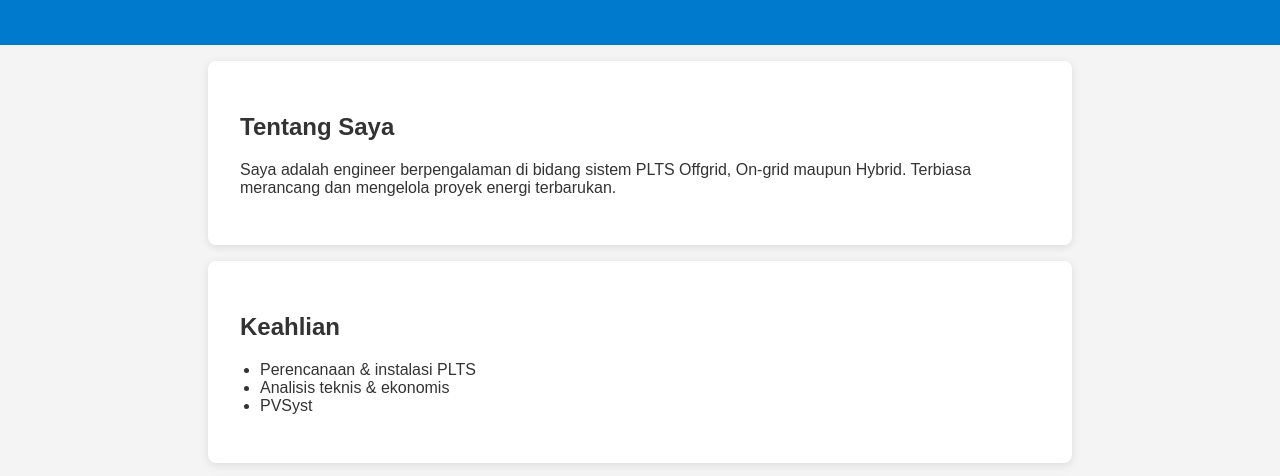
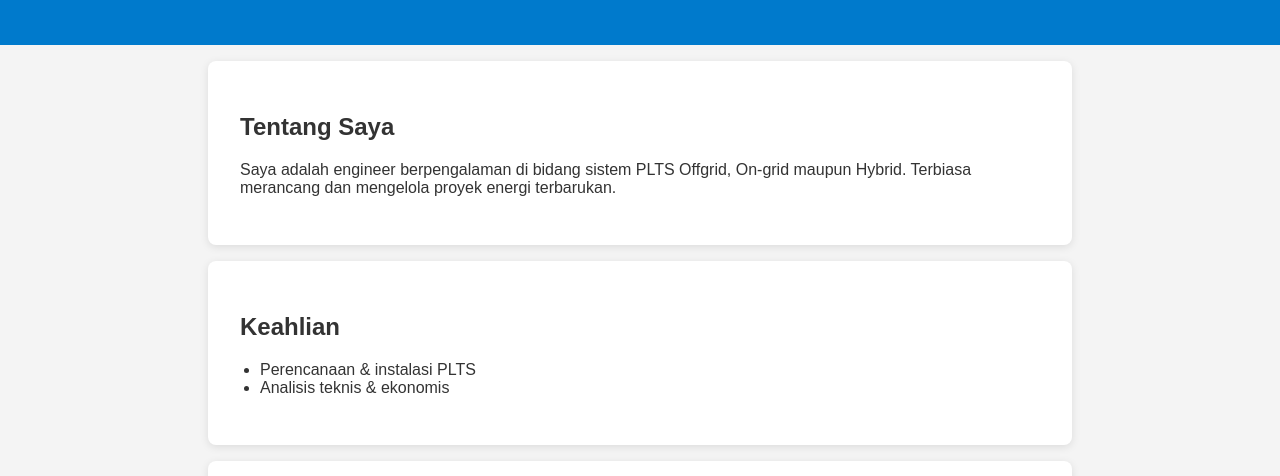
Before and after one commit to erisosman/eris-portfolio2025, a plain HTML site: page index.html in a window 1280 px wide. Shown: the part 281-757 px from the top of the page. Drawn offline with Linux system fonts and the light colour scheme.

Commit message:
Update index.html

```diff
--- a/index.html
+++ b/index.html
@@ -26,7 +26,6 @@
     <ul>
       <li>Perencanaan & instalasi PLTS</li>
       <li>Analisis teknis & ekonomis</li>
-      <li>PVSyst</li>
     </ul>
   </section>
 
```
